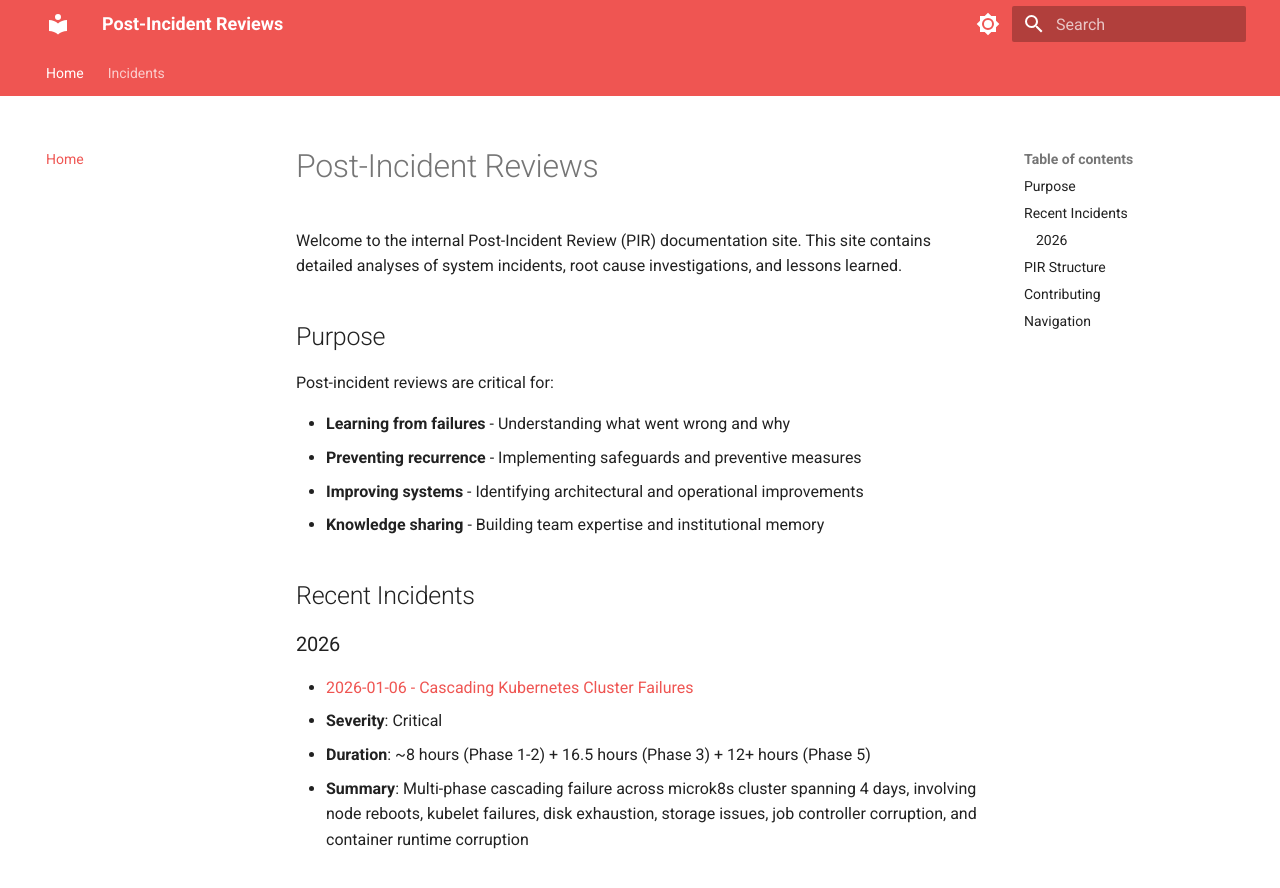
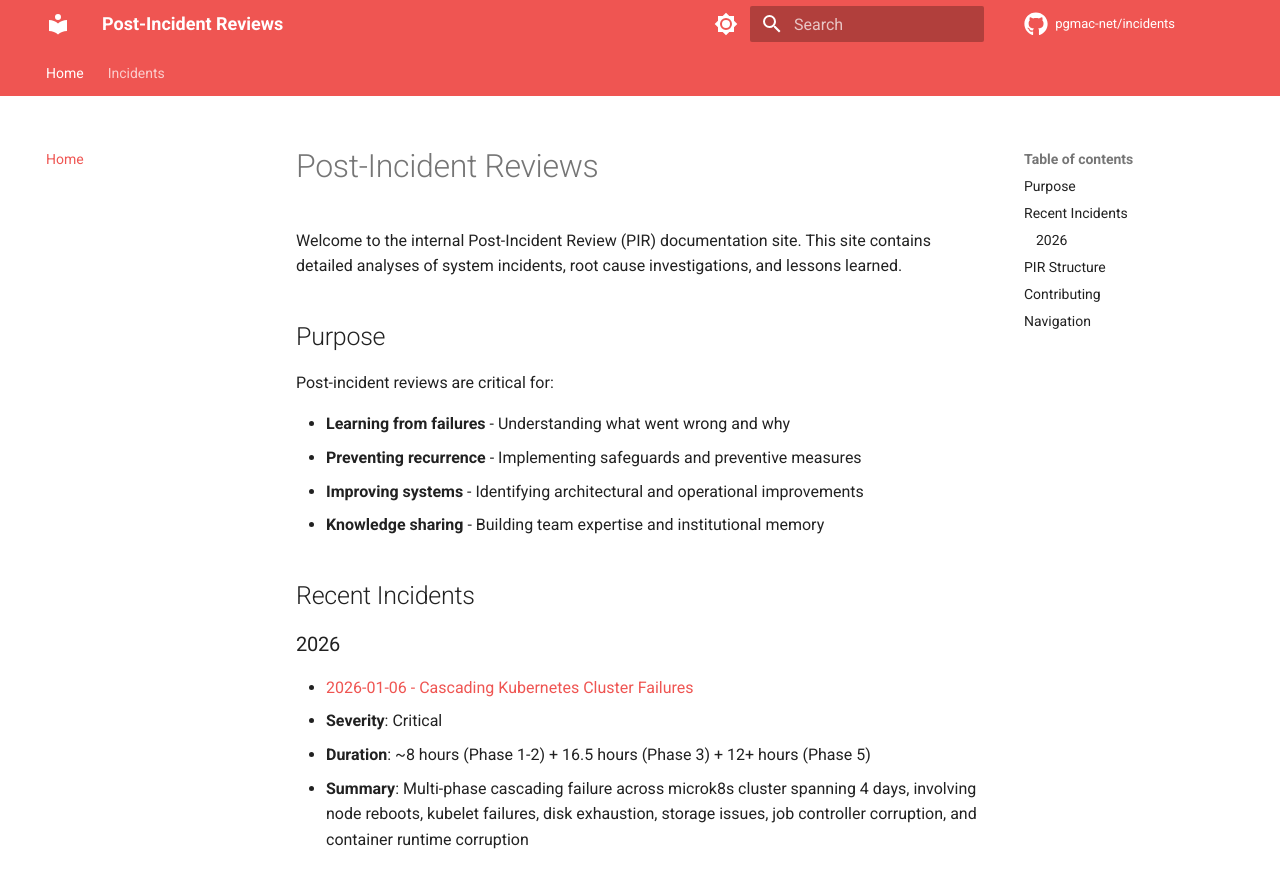
Before and after one commit to pgmac-net/incidents, an MkDocs documentation site: the page built from docs/index.md, in a window 1280 px wide and 900 px high. Shown: the top 888 px of the window. Built offline with MkDocs 1.6.1 and Material for MkDocs 9.7.7, drawn with Linux system fonts in a browser that asks for light colours; comment, search, counter and statistics services are not loaded.

Commit message:
Set a couple of things

```diff
--- a/incidents-mkdoc.yml
+++ b/incidents-mkdoc.yml
@@ -2,6 +2,9 @@ site_name: Post-Incident Reviews
 site_url: https://incidents.pgmac.net.au/
 site_description: Internal post-incident review documentation
 site_author: pgmac
+docs_dir: docs/
+repo_name: pgmac-net/incidents
+repo_url: https://github.com/pgmac-net/incidents/
 
 theme:
   name: material
--- a/mkdocs.yml
+++ b/mkdocs.yml
@@ -2,6 +2,9 @@ site_name: Post-Incident Reviews
 site_url: https://macro.int.pgmac.net/incidents/
 site_description: Internal post-incident review documentation
 site_author: pgmac
+docs_dir: docs/
+repo_name: pgmac-net/incidents
+repo_url: https://github.com/pgmac-net/incidents/
 
 theme:
   name: material
@@ -57,7 +60,7 @@ markdown_extensions:
 nav:
   - Home: index.md
   - Incidents:
-    - 2026-01-06 Cluster Cascade Failure: incidents/2026-01-06-cluster-cascade-failure.md
+      - 2026-01-06 Cluster Cascade Failure: incidents/2026-01-06-cluster-cascade-failure.md
 
 extra:
   social:
```
